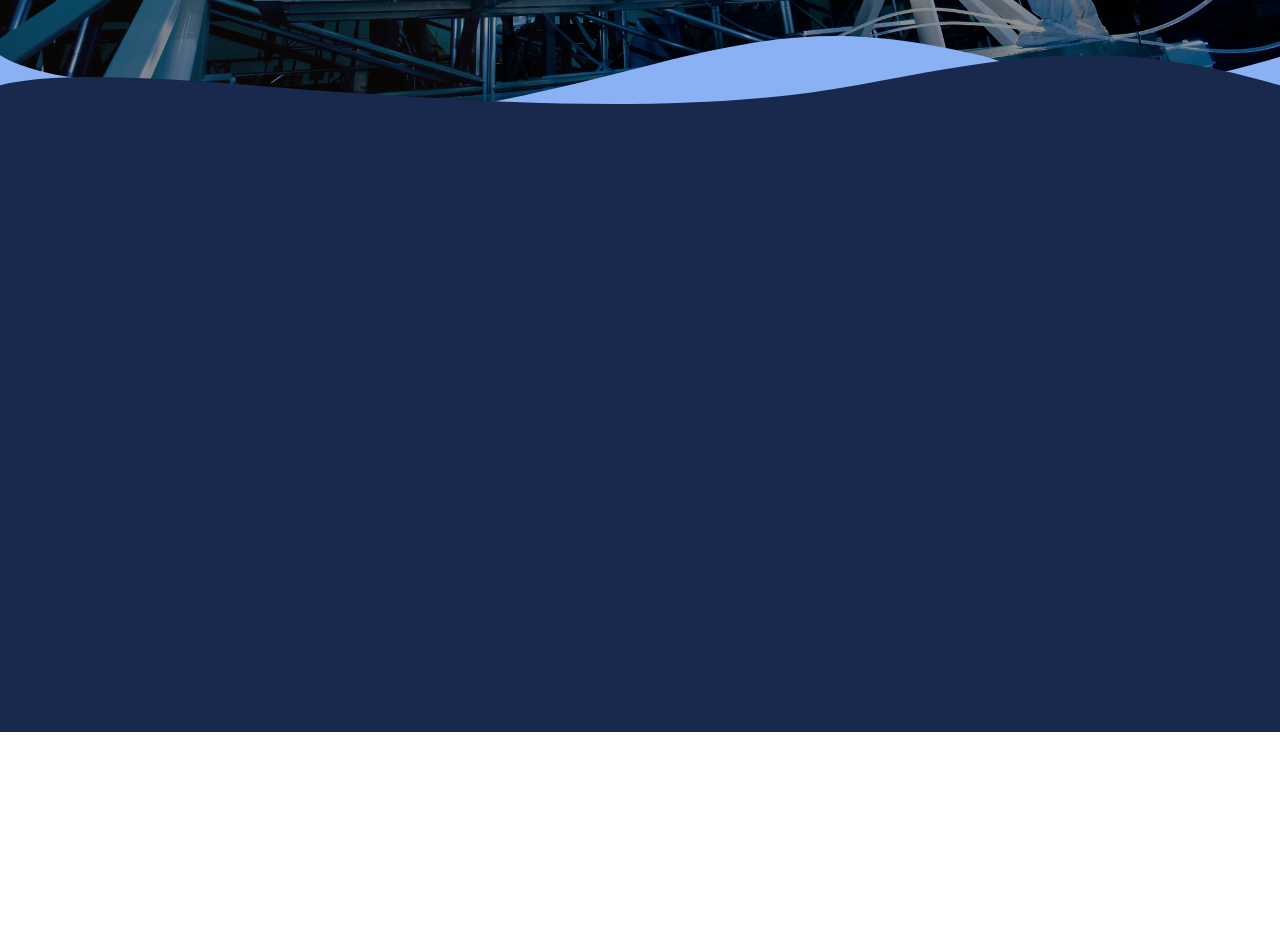
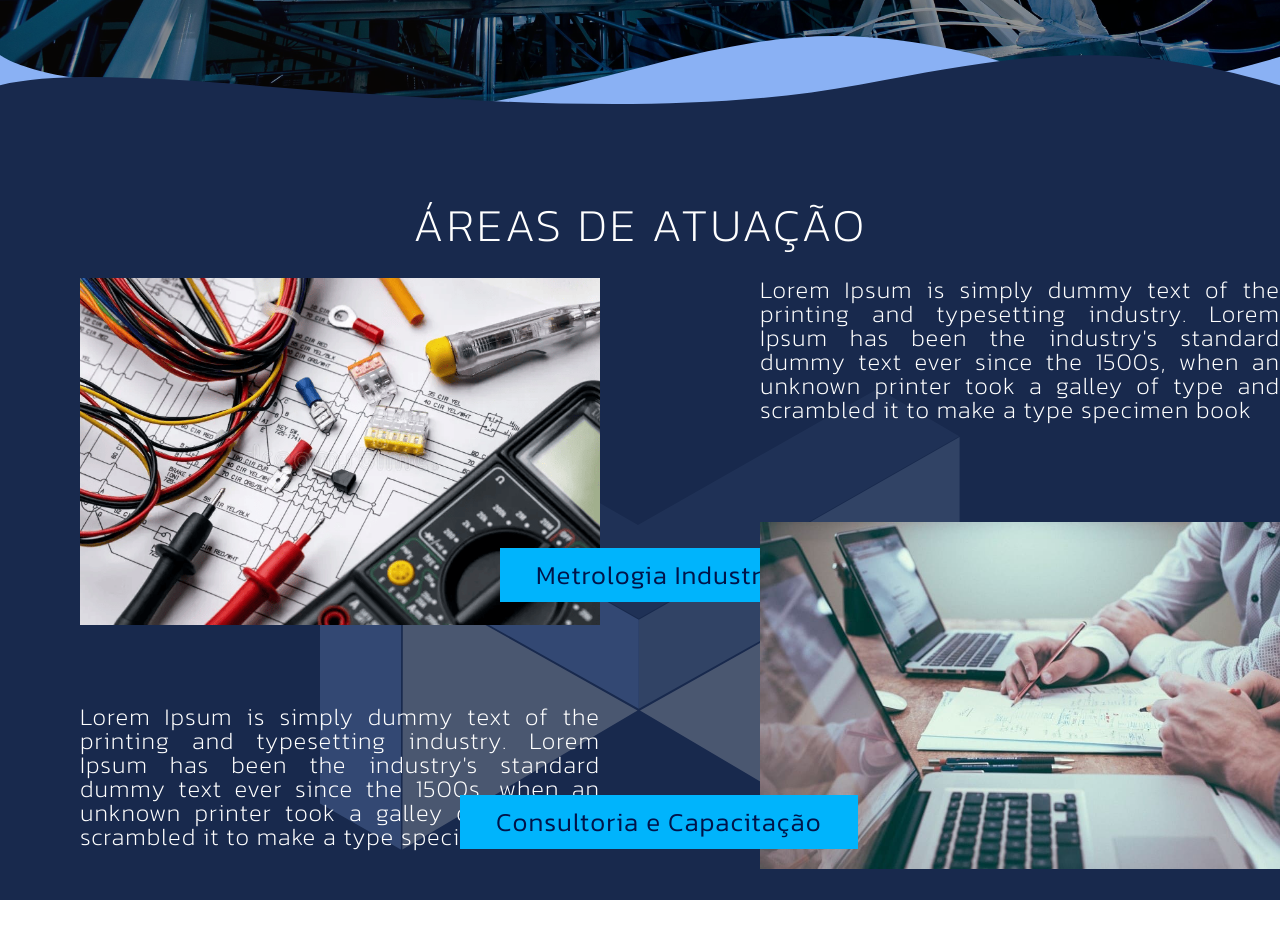
Before and after one commit to labmet-sites/labmet, a React (Vite) app: page / in a window 1280 px wide. Shown: the part 620-1558 px from the top of the page. Before the commit the page ends 1352 px from the top, so only its background shows below. Built offline with nearby package versions, Linux system fonts and the light colour scheme.

Commit message:
feat: areas section

```diff
--- a/src/pages/Home.tsx
+++ b/src/pages/Home.tsx
@@ -4,6 +4,9 @@ import { Banner } from '../styles/styled/Banner';
 import { InfoSection } from '../styles/styled/InfoSection';
 import Header from '../components/Header/Header';
 import wave from '../assets/svg/wave.svg';
+import logo from '../assets/svg/logo.svg';
+import metrology from '../assets/imgs/metrology.png';
+import capacitacao from '../assets/imgs/capacitacao.jpg';
 import labmetName from '../assets/svg/labmet_name.svg';
 import { Link } from 'react-router-dom';
 
@@ -25,7 +28,34 @@ export default function Home() {
         <Link to="/sobre" className='about-link'>SAIBA MAIS</Link>
         <img className="banner-wave" src={wave} />
       </MainSection>
-      <InfoSection></InfoSection>
+      <InfoSection>
+        <p className='info-title'>ÁREAS DE ATUAÇÃO</p>
+        <ul className='areas'>
+          <div className='areas-bg'>
+          <img className='areas-logo' src={logo}/>
+          </div>
+          <li className='area'>
+            <img className='area-img' src={metrology}/>
+            <h4 className='title-1 area-title'>Metrologia Industrial</h4>
+            <h5 className='area-text'>
+            Lorem Ipsum is simply dummy text of the printing and typesetting industry.
+            Lorem Ipsum has been the industry's standard dummy text ever since the 1500s,
+            when an unknown printer took a galley of type and scrambled it to make a type
+            specimen book
+            </h5>
+          </li>
+          <li className='area inverted-area'>
+          <img className='area-img' src={capacitacao}/>
+          <h4 className='title-2 area-title'>Consultoria e Capacitação</h4>
+          <h5 className='area-text'>
+            Lorem Ipsum is simply dummy text of the printing and typesetting industry.
+            Lorem Ipsum has been the industry's standard dummy text ever since the 1500s,
+            when an unknown printer took a galley of type and scrambled it to make a type
+            specimen book
+            </h5>
+          </li>
+        </ul>
+      </InfoSection>
     </HomeStyles>
   );
 }
--- a/src/styles/styled/InfoSection.tsx
+++ b/src/styles/styled/InfoSection.tsx
@@ -3,6 +3,97 @@ import { theme } from '../theme';
 
 export const InfoSection = styled.section`
   width: 100%;
-  height: 600px;
+  height: 96vh;
   background-color: ${theme.colors.primary};
+  align-items: center;
+  flex-direction: column;
+
+  .info-title {
+    color: #fff;
+    font-size: 46px;
+    margin-top: 70px;
+    font-family: 'Kanit', sans-serif;
+    font-weight: 200;
+    letter-spacing: 3px;
+    margin-bottom: 30px;
+  }
+
+  .areas {
+    width: 100%;
+    height: 100%;
+    justify-content: space-between;
+    position: relative;
+
+    .areas-bg {
+      width: 100%;
+      height: 100%;
+      align-items: center;
+      justify-content: center;
+      position: absolute;
+      z-index: 1;
+      .areas-logo {
+        width: 50%;
+        opacity: 0.3;
+      }
+    }
+
+    .area {
+      width: max-content;
+      height: 100%;
+      flex-direction: column;
+      align-items: center;
+      position: relative;
+      flex-direction: column;
+      z-index: 99;
+      margin: 0px 80px;
+
+      .area-img {
+        width: 520px;
+        margin-bottom: 80px;
+      }
+
+      .area-title {
+        width: max-content;
+        height: max-content;
+        padding: 14px 36px;
+        background-color: #00b4fc;
+        color: #001449;
+        font-family: 'Kanit', sans-serif;
+        font-size: 26px;
+        font-weight: 300;
+        letter-spacing: 1px;
+        position: absolute;
+        z-index: 99;
+      }
+
+      .title-1 {
+        top: 270px;
+        left: 420px;
+      }
+
+      .area-text {
+        width: 520px;
+        color: #fff;
+        font-family: 'Kanit', sans-serif;
+        font-size: 24px;
+        font-weight: 200;
+        letter-spacing: 1px;
+        text-align: justify;
+      }
+    }
+
+    .inverted-area {
+      flex-direction: column-reverse;
+
+      .area-img {
+        margin-bottom: 90px;
+        margin-top: 100px;
+      }
+
+      .title-2 {
+        left: -300px;
+        bottom: 110px;
+      }
+    }
+  }
 `;
```
Also changed, not shown: src/assets/imgs/capacitacao.jpg (added), src/assets/imgs/index.tsx (deleted), src/assets/imgs/metrology.png (added).
